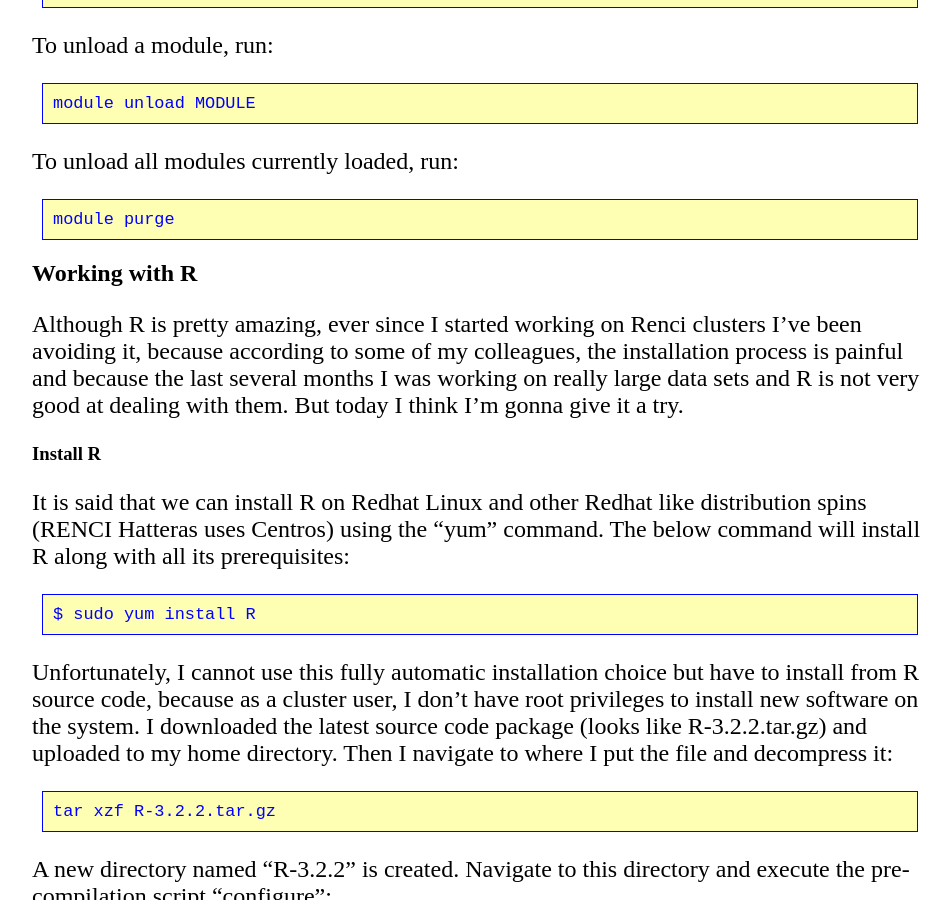
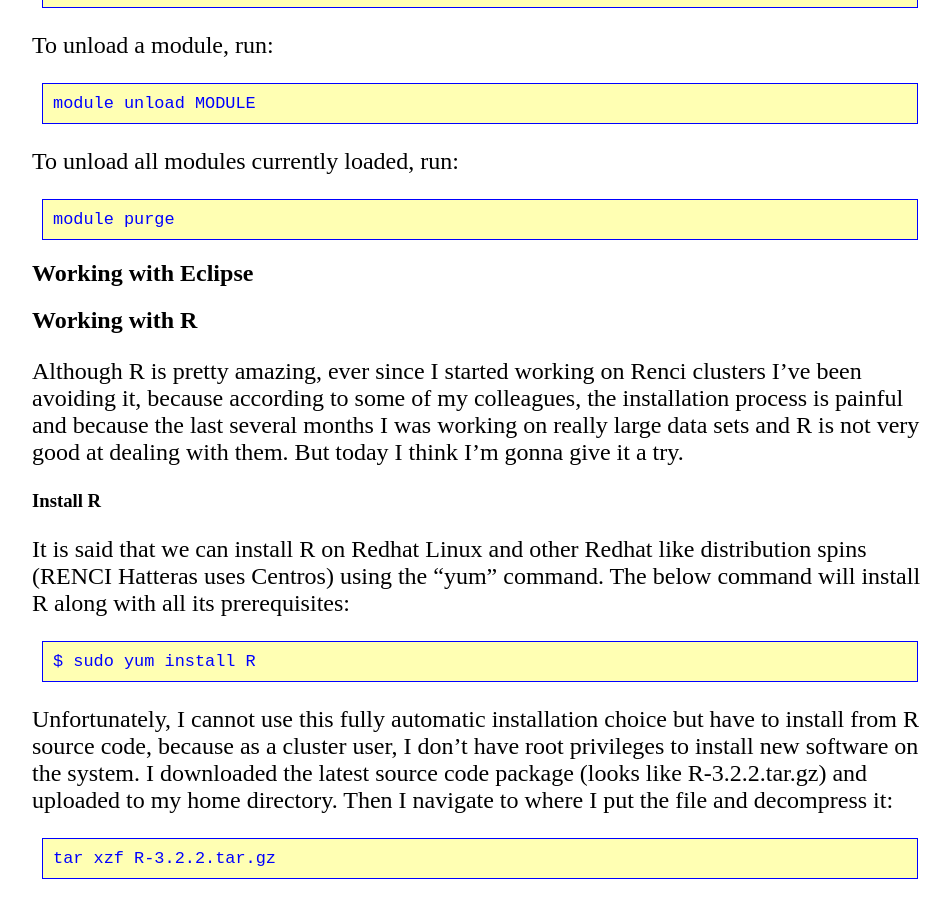
Before and after one commit to lybird300/lybird300.github.io, a Jekyll site: the page built from _posts/2016-03-25-run-app-on-linux.md, in a window 1280 px wide and 900 px high, scrolled down 1050 px. Shown: the whole window, without its empty margins (160-1111 px from the left). Built offline with Jekyll 4.4.1, drawn with Linux system fonts in a browser that asks for light colours.

Commit message:
Update 2016-03-25-run-app-on-linux.md

```diff
--- a/_posts/2016-03-25-run-app-on-linux.md
+++ b/_posts/2016-03-25-run-app-on-linux.md
@@ -20,6 +20,9 @@ To unload a module, run:
 <pre><code>module unload MODULE</code></pre>
 To unload all modules currently loaded, run:
 <pre><code>module purge</code></pre>
+
+<h2>Working with Eclipse</h2>
+
 
 <h2>Working with R</h2>
 Although R is pretty amazing, ever since I started working on Renci clusters I've been avoiding it, because according to some of my colleagues, the installation process is painful and because the last several months I was working on really large data sets and R is not very good at dealing with them. But today I think I'm gonna give it a try.
```
